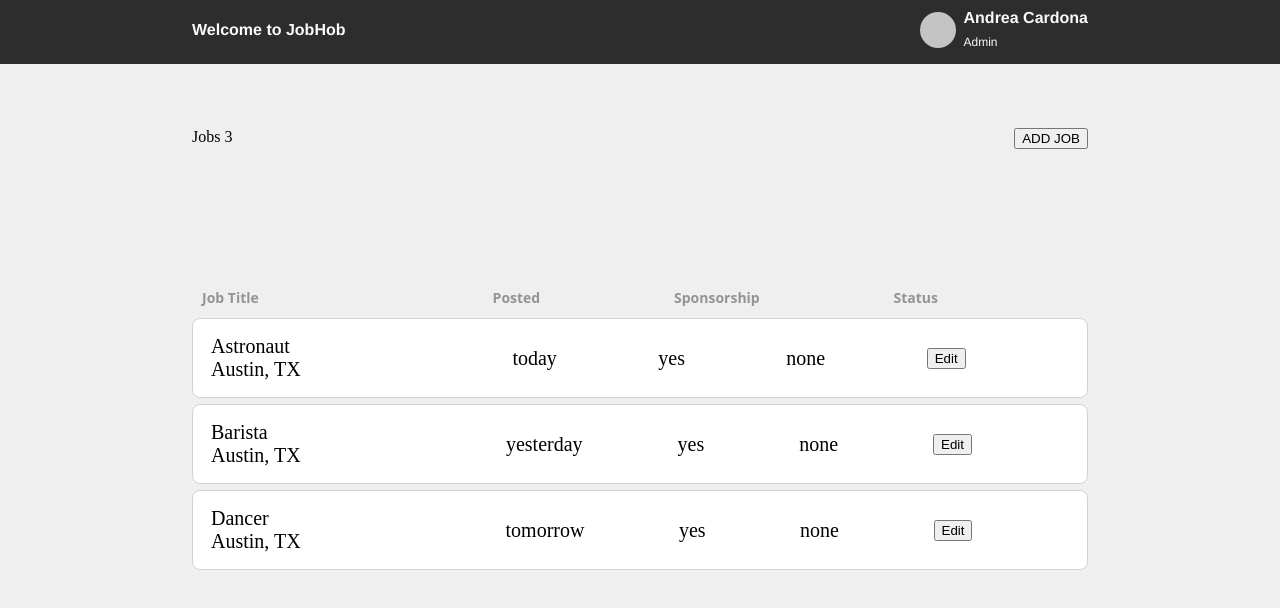
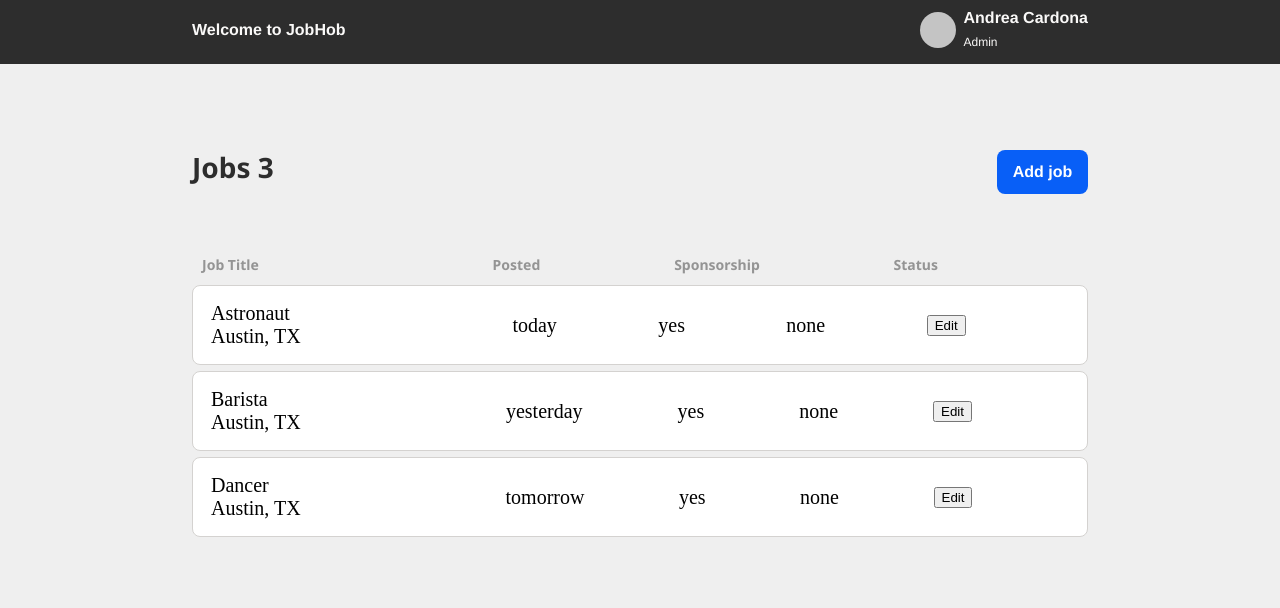
Before and after one commit to andreancardona/job-app, a React (Create React App) app: page /home in a window 1280 px wide. Shown: the top 608 px of the page. Built offline with nearby package versions, Linux system fonts and the light colour scheme.

Commit message:
update(addJobButton): added styles to addJobButton

```diff
--- a/public/index.html
+++ b/public/index.html
@@ -25,6 +25,8 @@
       Learn how to configure a non-root public URL by running `npm run build`.
     -->
     <title>React App</title>
+    <link rel="preconnect" href="https://fonts.gstatic.com">
+    <link href="https://fonts.googleapis.com/css2?family=Noto+Sans:wght@700&display=swap" rel="stylesheet">
   </head>
   <body>
     <noscript>You need to enable JavaScript to run this app.</noscript>
--- a/src/components/AddJobButton.js
+++ b/src/components/AddJobButton.js
@@ -12,7 +12,7 @@ const AddJobButton = () => {
   }
 
   return (
-    <button className="add-job-button" onClick={handleClick}>ADD JOB</button>
+    <button className="add-job-button" onClick={handleClick}>Add job</button>
   )
 }
 
--- a/src/components/Header.js
+++ b/src/components/Header.js
@@ -2,10 +2,11 @@ import React from 'react';
 import AddJobButton from './AddJobButton';
 import '../styles/Header.css';
 
+
 const Header = (props) => {
   return (
     <div className="header-container">
-      <div>Jobs {props.jobs.length}</div>
+      <div className="header-jobs">Jobs {props.jobs.length}</div>
       <AddJobButton />
     </div>
   )
--- a/src/styles/AddJobButton.css
+++ b/src/styles/AddJobButton.css
@@ -1,3 +1,14 @@
 .add-job-button {
-  /* margin-top: 10%; */
+  color: #ffff;
+  font-family: Helvetica Neue;
+  font-style: normal;
+  font-weight: 700;
+  font-size: 16px;
+  line-height: 18px;
+  background: #085FF7;
+  padding: 13px, 16px, 13px, 16px;
+  border-radius: 8px;
+  width: 91px;
+  height: 44px;
+  border: none;
 }
--- a/src/styles/Header.css
+++ b/src/styles/Header.css
@@ -1,8 +1,28 @@
+/* header */
+
 .header-container {
-  margin-top: 10%;
+  margin-top: 150px;
   width: 70%;
 
   display: flex;
   flex-direction: row;
   justify-content: space-between;
 }
+
+.header-jobs {
+  font-family: "Noto Sans";
+  font-style: normal;
+  font-weight: 700;
+  font-size: 28px;
+  line-height: 35px;
+  color: #2d2d2d;
+}
+
+@media screen and (max-width: 768px) {
+  .header-container {
+    margin-top: 30%;
+  }
+  .header-jobs {
+    font-size: 18px;
+  }
+}
--- a/src/styles/JobsList.css
+++ b/src/styles/JobsList.css
@@ -2,19 +2,19 @@
 .jobs-list-container {
   width: 70%;
   border-radius: 4px;
-  margin: 10% 0 10% 0;
+  margin: 50px 0 50px 0;
 }
 
 
 @media screen and (max-width: 768px) {
   .jobs-list-container {
     width: 95%;
-    margin: 30% 0 10% 0;
+    margin: 15% 0 10% 0;
   };
 }
 
 .jobs-list-headers {
-  font-family: Noto Sans;
+  font-family: "Noto Sans";
   font-size: 14px;
   font-style: normal;
   font-weight: 700;
```
